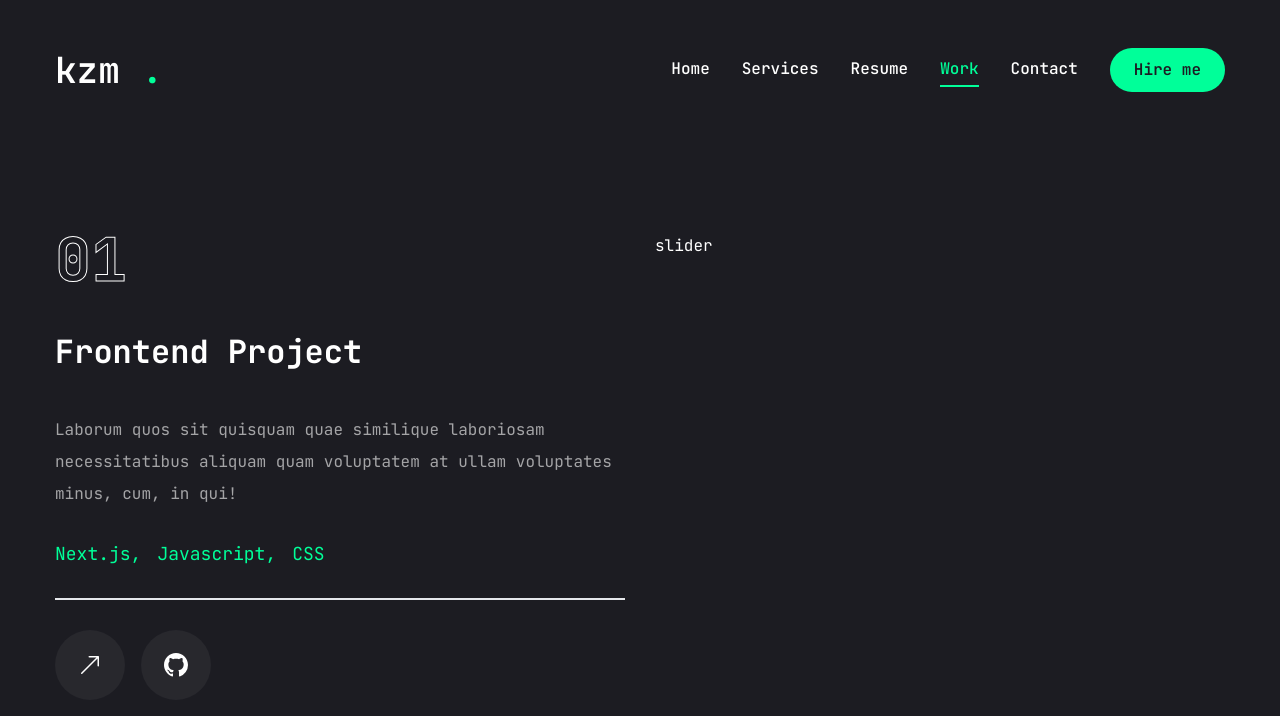
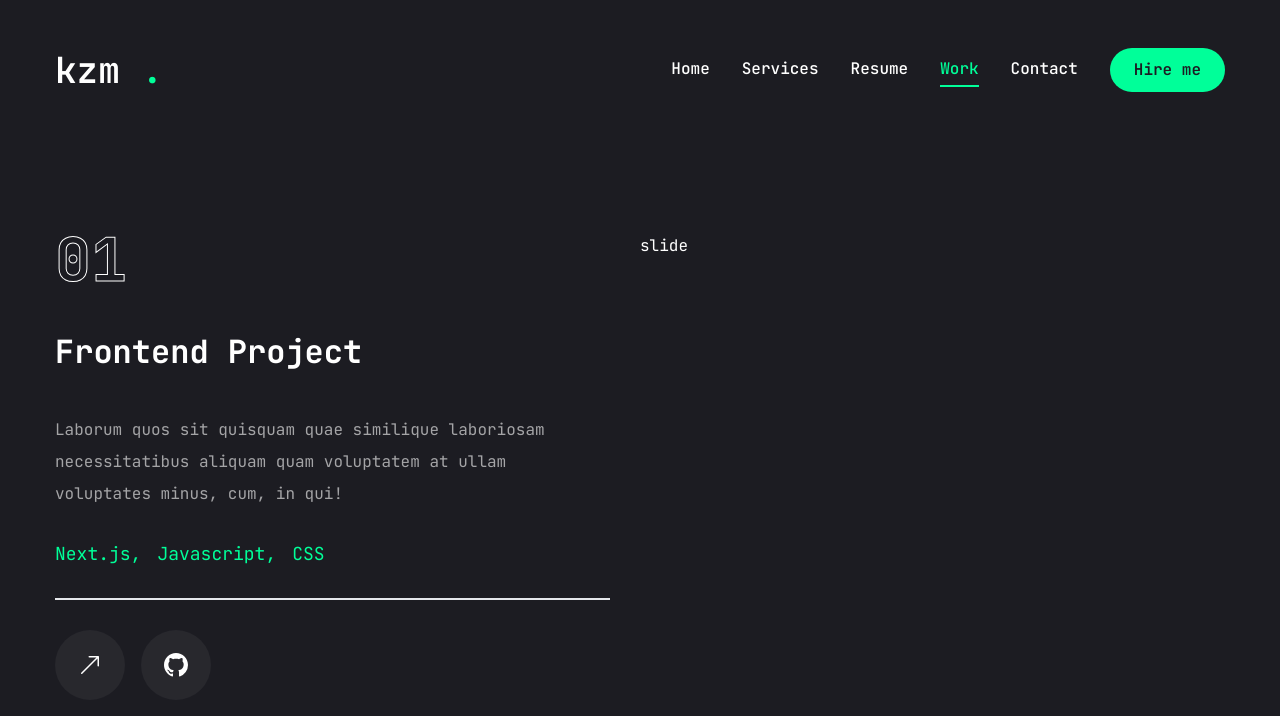
Before and after one commit to kzmfhm/portfolio-website, a Next.js app: page /work in a window 1280 px wide. Shown: the top 716 px of the page. Built offline with nearby package versions, Linux system fonts and the light colour scheme.

Commit message:
projects left section completed

```diff
--- a/app/work/page.jsx
+++ b/app/work/page.jsx
@@ -189,7 +189,15 @@ const Work = () => {
            </div>
           </div>
         </div>
-        <div className="w-full xl:w-[50%]">slider</div>
+        <div className="w-full xl:w-[50%]">
+          <Swiper>
+            {projects.map((project,index) => {
+              return <SwiperSlide key={index}>
+                slide
+              </SwiperSlide>
+            })}
+          </Swiper>
+        </div>
       </div>
       </div>
     </motion.section>
```
